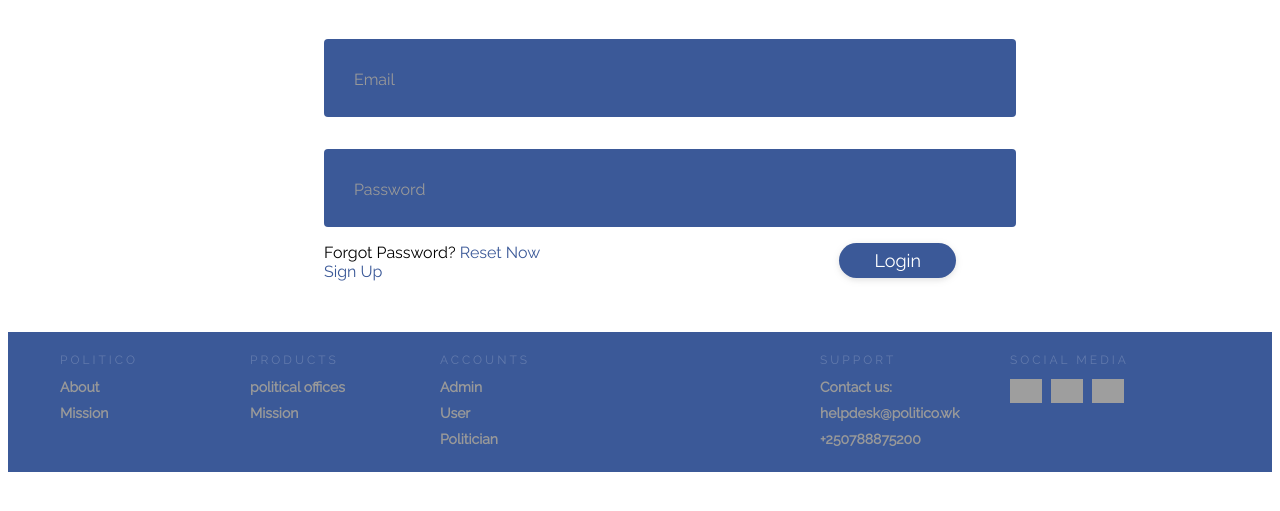
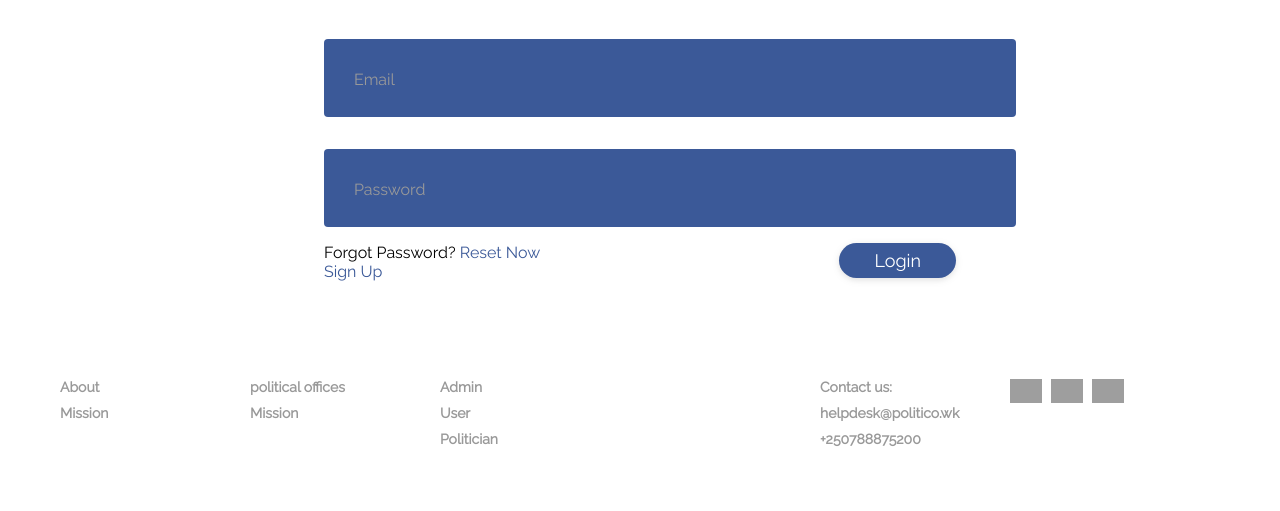
Before and after one commit to jabichris/politico, a plain HTML site: page UI/pages/login.html in a window 1280 px wide. Shown: the part 111-622 px from the top of the page. Drawn offline with Linux system fonts and the light colour scheme; grey boxes are pictures that could not be loaded; a script that the page names is missing.

Commit message:
[Feature #163383754]modifie css signin page

```diff
--- a/UI/styles/main.css
+++ b/UI/styles/main.css
@@ -257,7 +257,7 @@ a {
 #footer {
   width: 100%;
   height: auto;
-  background-color:#3B5998 ;
+  background-color:white ;
   margin-bottom: 0;
   clear: both;
   position: relative;
```
